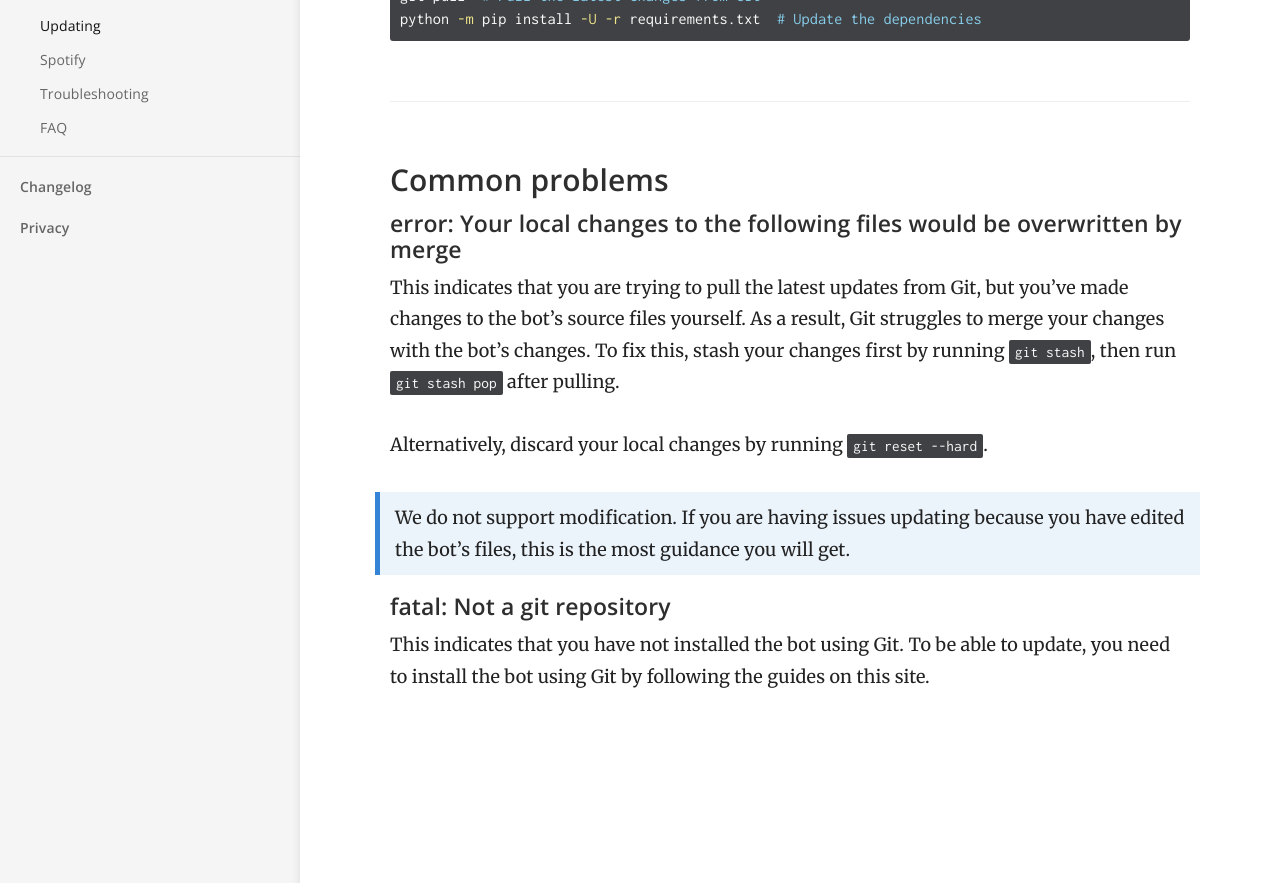
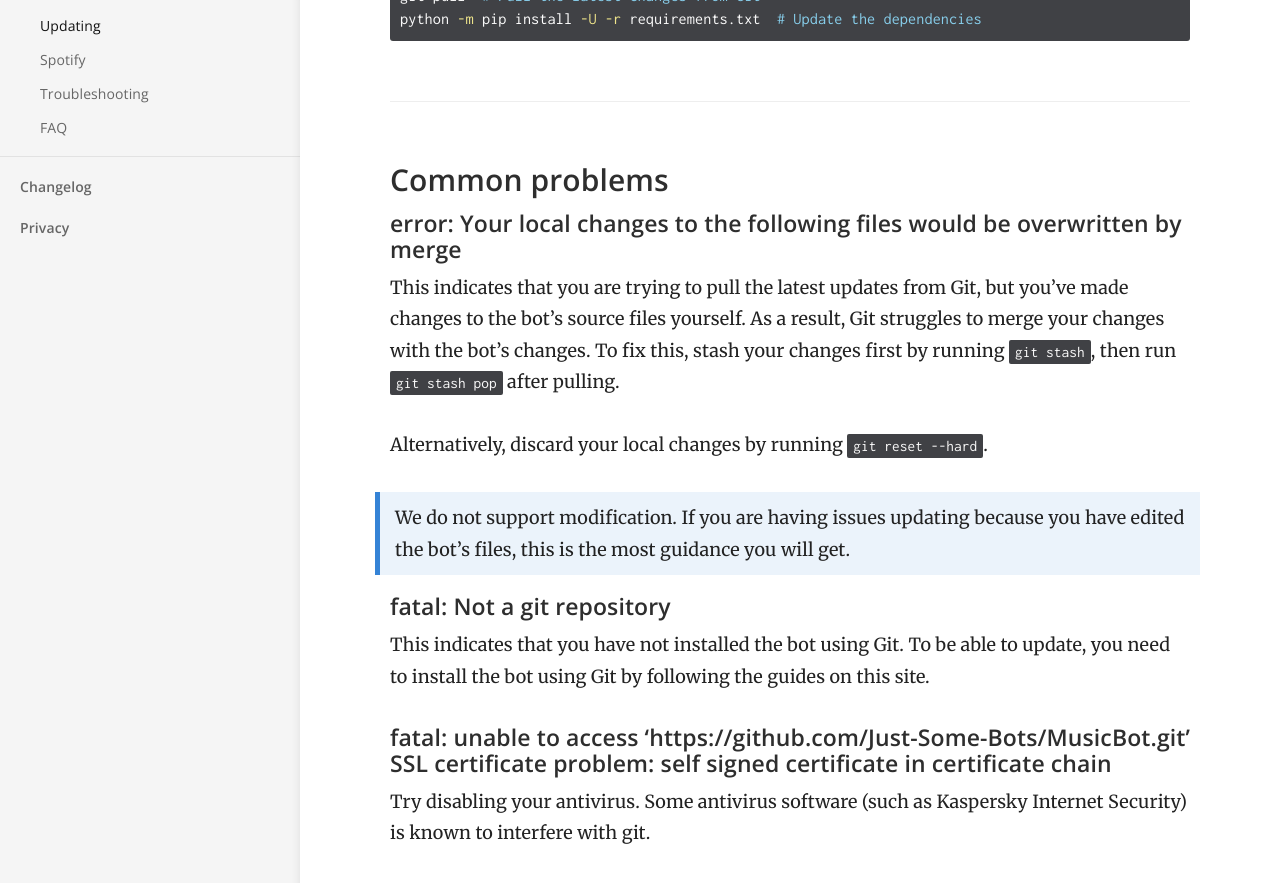
Before and after one commit to Just-Some-Bots/MusicBot, a Jekyll site: the page built from _docs/using/updating.md, in a window 1280 px wide and 900 px high, scrolled down 592 px. Shown: the top 883 px of the window. Built offline with Jekyll 4.4.1, drawn with Linux system fonts in a browser that asks for light colours.

Commit message:
Certificate issues caused by antiviruses (guide) (#1744)
* Update windows.md

* Update updating.md

* Spelling and grammar

* Nit picky

* Update windows.md

* Remove

* Add to troubleshooting

```diff
--- a/_docs/using/updating.md
+++ b/_docs/using/updating.md
@@ -30,3 +30,6 @@ Alternatively, discard your local changes by running `git reset --hard`.
 
 #### fatal: Not a git repository
 This indicates that you have not installed the bot using Git. To be able to update, you need to install the bot using Git by following the guides on this site.
+
+#### fatal: unable to access 'https://github.com/Just-Some-Bots/MusicBot.git' SSL certificate problem: self signed certificate in certificate chain
+Try disabling your antivirus. Some antivirus software (such as Kaspersky Internet Security) is known to interfere with git.
```
Also changed, not shown: _docs/using/troubleshooting.md (+1 -0 lines).
